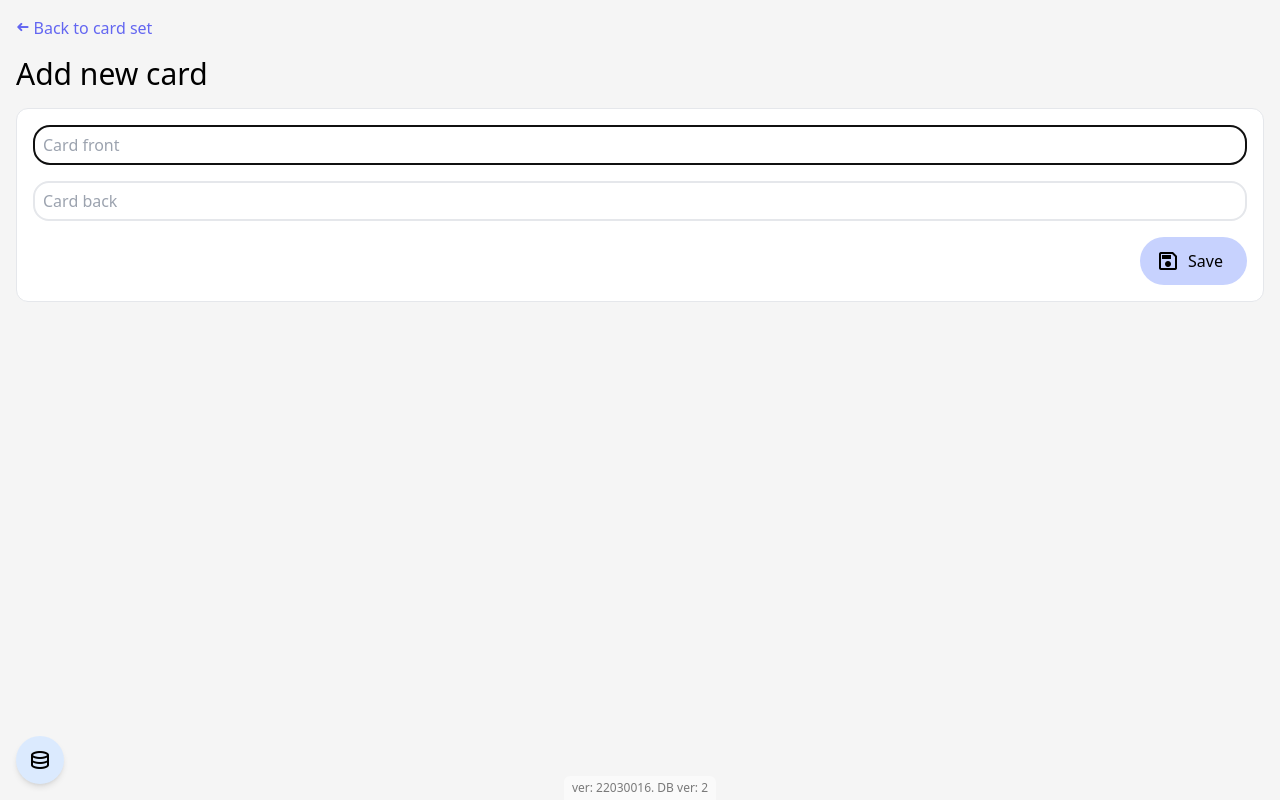
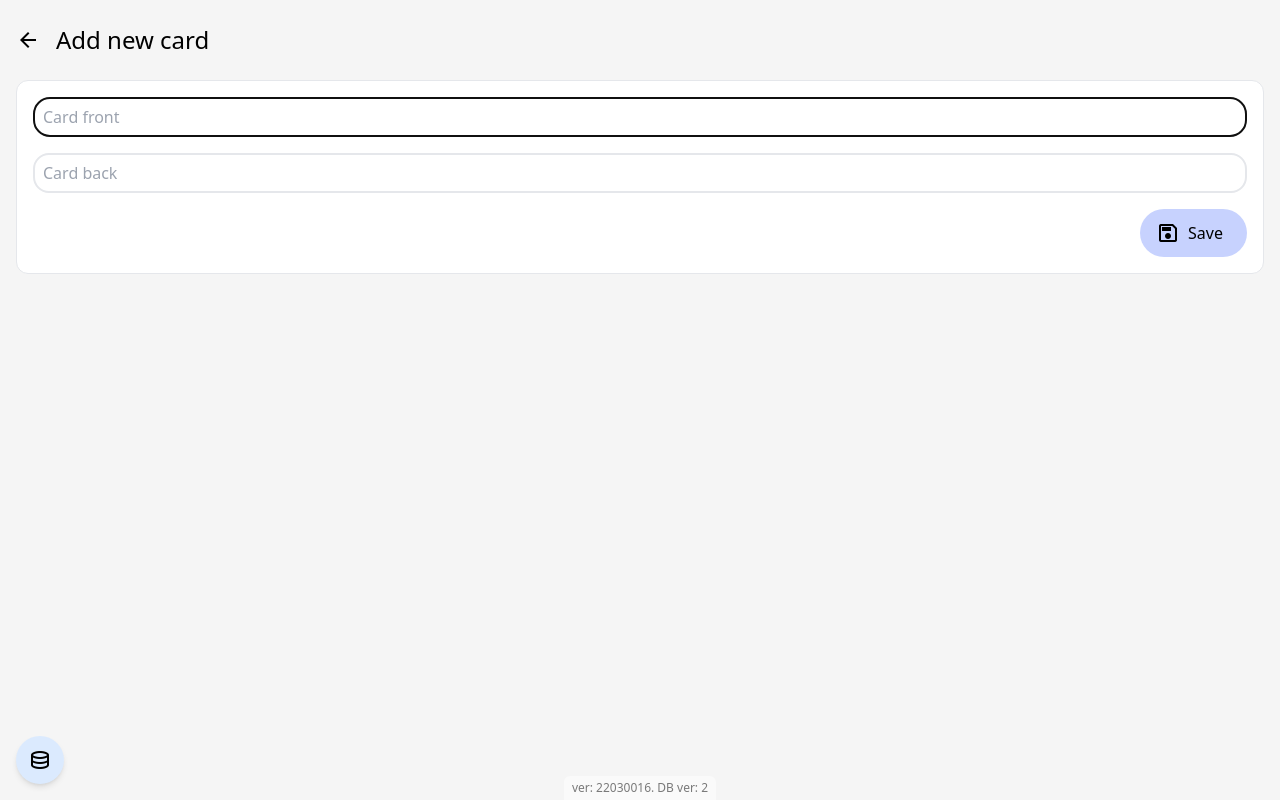
Before and after one commit to sumerokr/memorit-fork, a Vue app: page /sets/1/cards/new in a window 1280 px wide. Built offline with nearby package versions, Linux system fonts and the light colour scheme.

Commit message:
top bar for cards

```diff
--- a/src/views/CardSetView.vue
+++ b/src/views/CardSetView.vue
@@ -1,12 +1,9 @@
 <script setup lang="ts">
-import { ref } from "vue";
-import { useAsyncState, onClickOutside } from "@vueuse/core";
+import { useAsyncState } from "@vueuse/core";
 import { useRouter } from "vue-router";
 import { getCardSetUC } from "@/application/get-card-set";
 import { deleteCardSetUC } from "@/application/delete-card-set";
 import IconButton from "@/components/IconButton.vue";
-import CommonButton from "@/components/CommonButton.vue";
-import RouterLinkCommonButton from "@/components/RouterLinkCommonButton.vue";
 import RouterLinkIconButton from "@/components/RouterLinkIconButton.vue";
 
 type Props = {
--- a/src/views/CreateCardView.vue
+++ b/src/views/CreateCardView.vue
@@ -5,6 +5,7 @@ import { useCreateCard } from "@/composables/use-cards";
 import { cardsByCardSetId } from "@/services/cards-storage";
 import type { Card } from "@/domain/card";
 import NewCardForm from "@/components/CardForm.vue";
+import RouterLinkIconButton from "@/components/RouterLinkIconButton.vue";
 
 type Props = {
   cardSetId: string;
@@ -36,20 +37,21 @@ const onSubmit = async () => {
   const lastCreatedCard = cardsByCardSetId.value[props.cardSetId].slice(-1)[0];
   createdCards.value.unshift(lastCreatedCard);
 };
+
+const backLink = window.history.state?.back;
 </script>
 
 <template>
   <div class="flex flex-col flex-grow p-4 bg-neutral-100">
-    <p class="mb-4">
-      <RouterLink
-        :to="{ name: 'set', params: { cardSetId } }"
-        class="text-indigo-500"
-        ><span class="inline-block rotate-180">➜</span> Back to card
-        set</RouterLink
+    <div class="flex items-center mb-4">
+      <RouterLinkIconButton
+        icon="arrow_back"
+        class="-ml-3 mr-1"
+        :to="backLink ?? { name: 'set', params: { cardSetId } }"
+        >Back</RouterLinkIconButton
       >
-    </p>
-
-    <h1 class="text-3xl mb-4">Add new card</h1>
+      <h1 class="text-2xl">Add new card</h1>
+    </div>
 
     <NewCardForm
       v-model:front.trim="front"
--- a/src/views/UpdateCardView.vue
+++ b/src/views/UpdateCardView.vue
@@ -3,6 +3,7 @@ import { ref, computed, watch } from "vue";
 import { useUpdateCard, useGetCard } from "@/composables/use-cards";
 import { cards } from "@/services/cards-storage";
 import CardForm from "@/components/CardForm.vue";
+import RouterLinkIconButton from "@/components/RouterLinkIconButton.vue";
 
 import router from "@/router";
 
@@ -49,16 +50,15 @@ const onSubmit = async () => {
 
 <template>
   <div class="flex flex-col flex-grow p-4 bg-neutral-100">
-    <p class="mb-4">
-      <RouterLink
+    <div class="flex items-center mb-4">
+      <RouterLinkIconButton
+        icon="arrow_back"
+        class="-ml-3 mr-1"
         :to="{ name: 'cards', params: { cardSetId } }"
-        class="text-indigo-500"
-        ><span class="inline-block rotate-180">➜</span> Back to card
-        set</RouterLink
+        >Back</RouterLinkIconButton
       >
-    </p>
-
-    <h1 class="text-3xl mb-4">Edit card</h1>
+      <h1 class="text-2xl">Update card</h1>
+    </div>
 
     <div v-if="isGetCardLoading">Loading...</div>
 
```
